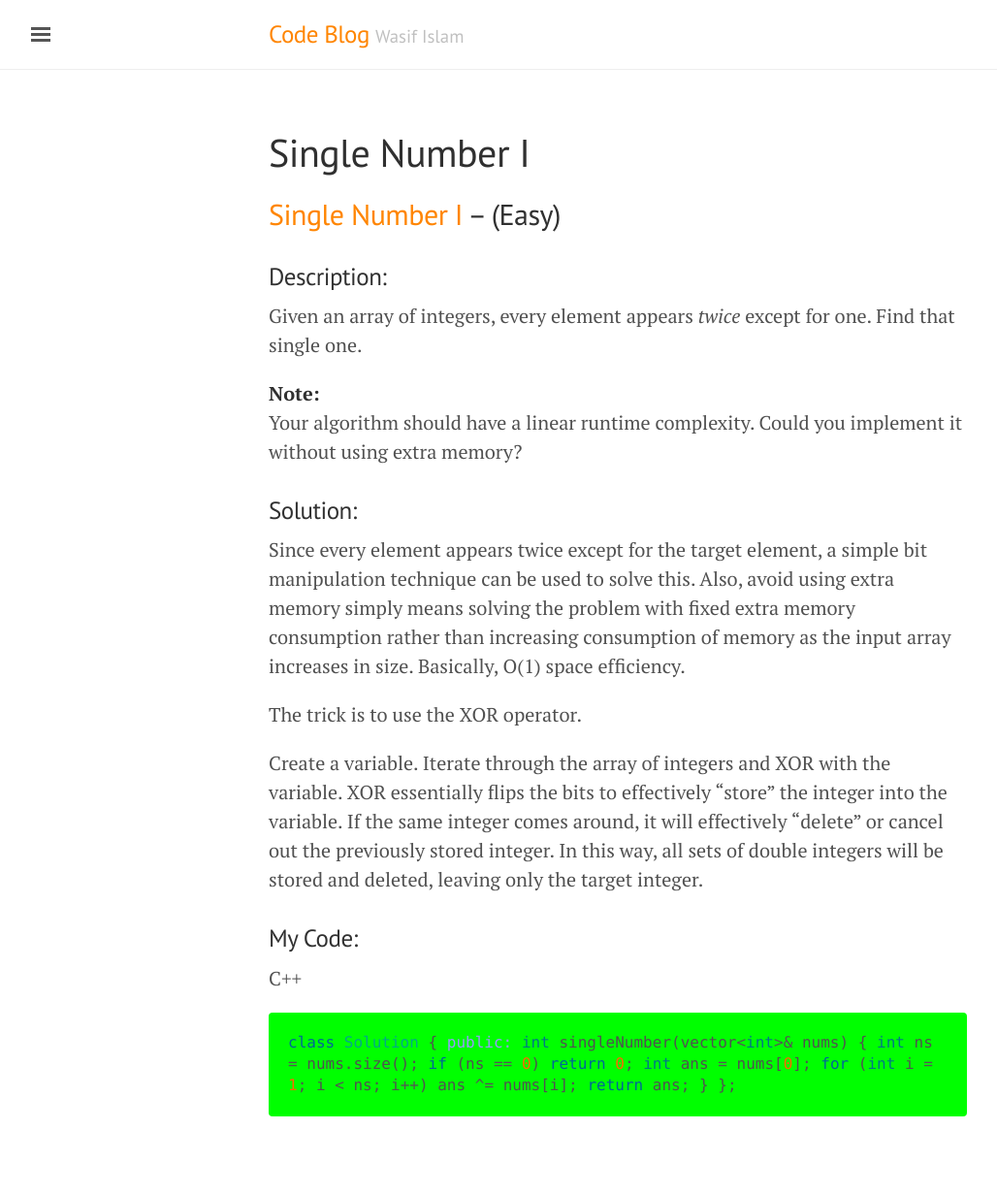
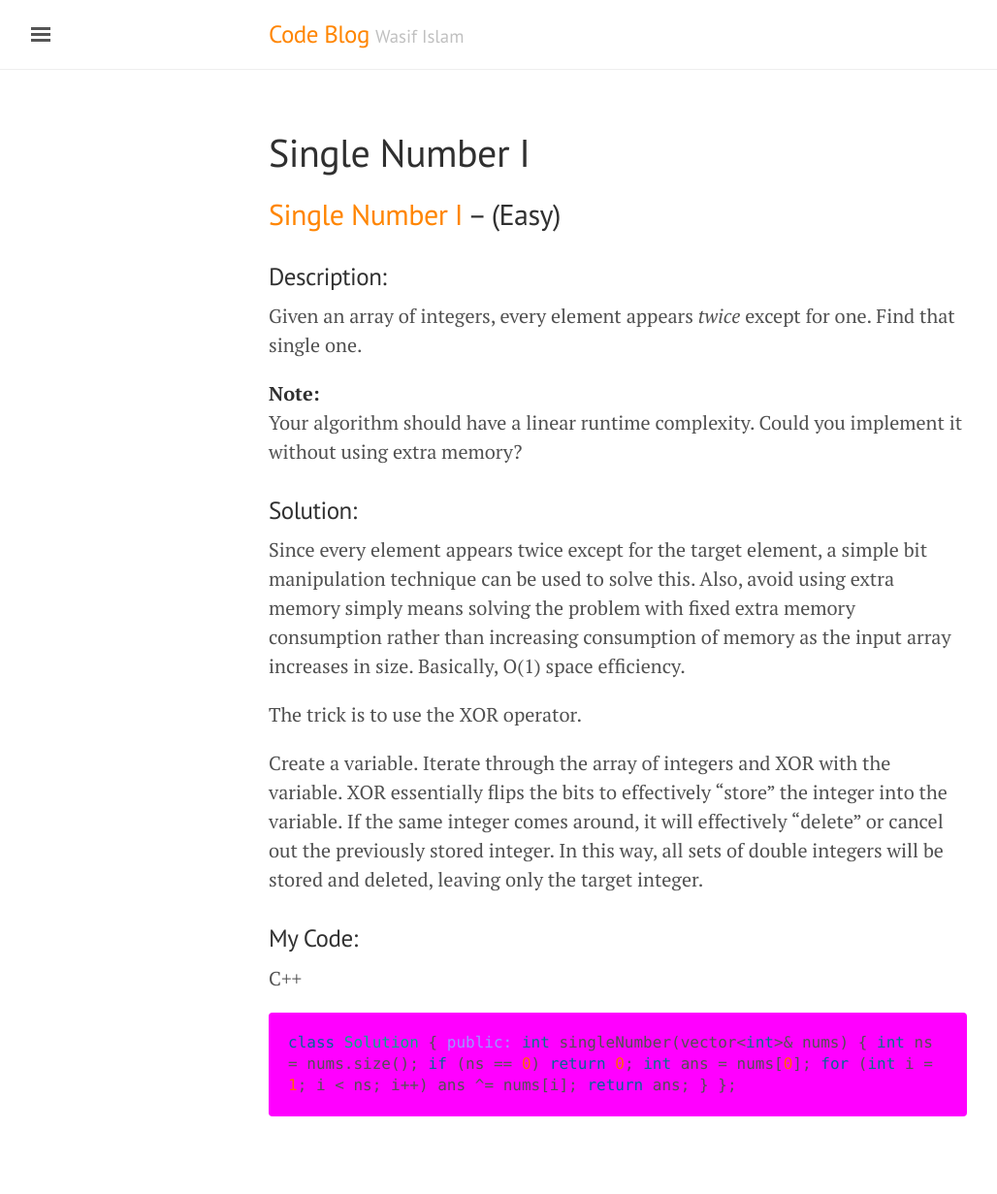
Before and after one commit to washifu/CodeBlog, a Jekyll site: the page built from pages/2017-08-24-Single_Number_I.md, in a window 1280 px wide. Shown: the whole page at 97% size, without its empty margins (3-1031 px from the left). Built offline with Jekyll 4.4.1, drawn with Linux system fonts in a browser that asks for light colours; comment, search, counter and statistics services are not loaded.

Commit message:
Update poole.css

```diff
--- a/public/css/poole.css
+++ b/public/css/poole.css
@@ -175,7 +175,7 @@ pre {
   white-space: normal;
   overflow-x: scroll; /* wasif */
   /*background-color: #f9f9f9;*/
-  background-color: #00ff00;
+  background-color: #ff00ff;
 }
 pre code {
   padding: 0;
```
